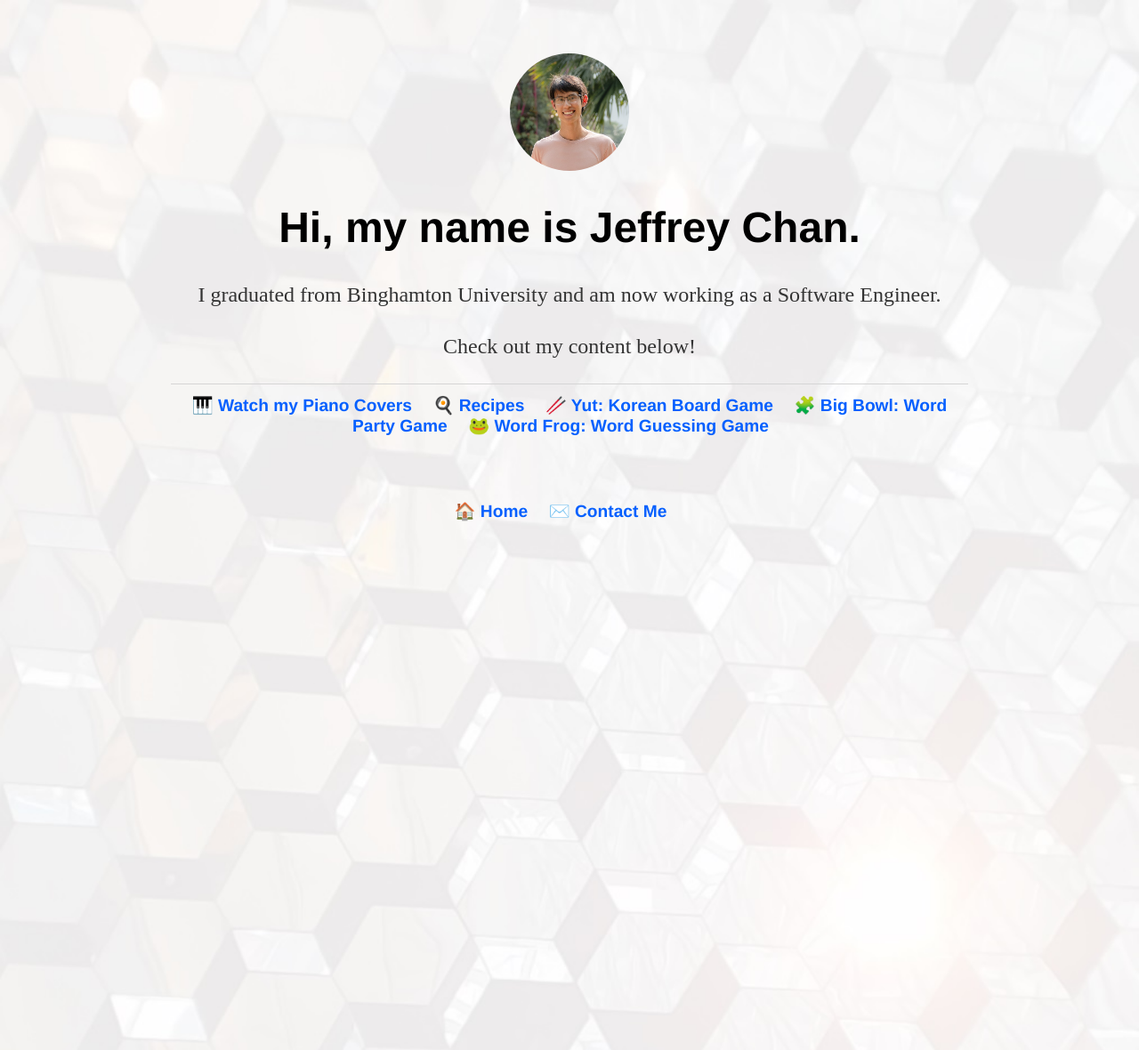
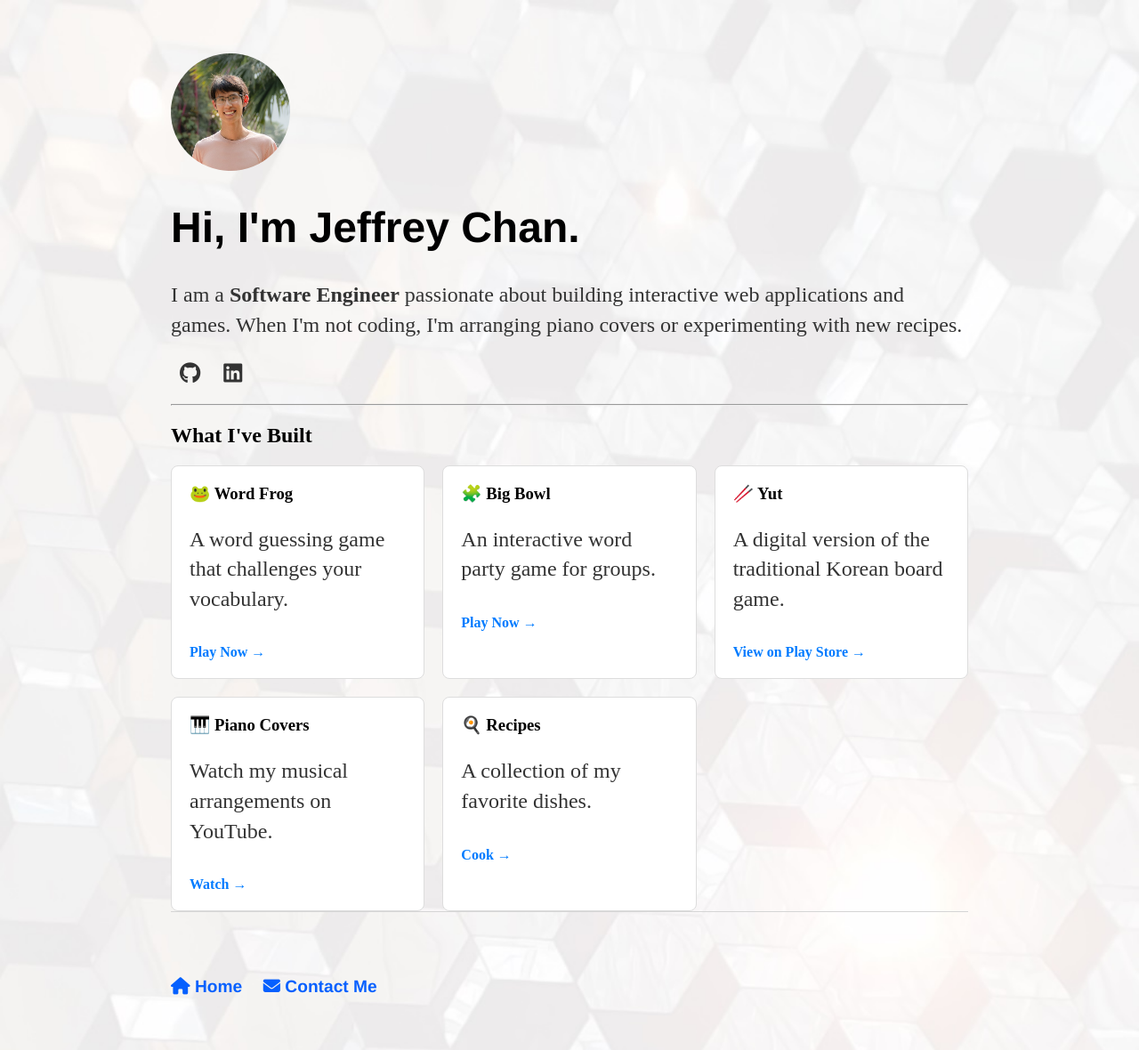
Before and after one commit to superjeffreyc/superjeffreyc.github.io, a Jekyll site: the page built from index.html, in a window 1280 px wide. Shown: the whole page at 89% size. Built offline with Jekyll 4.4.1, drawn with Linux system fonts in a browser that asks for light colours; before the commit the page ends 900 px from its top, so only the background shows below that.

Commit message:
Update landing page

```diff
--- a/_layouts/default.html
+++ b/_layouts/default.html
@@ -2,26 +2,17 @@
 <html>
 	<head>
 		<title>{{ page.title }}</title>
-		<!-- link to main stylesheet -->
 		<link rel="stylesheet" type="text/css" href="/css/main.css">
+		<link rel="stylesheet" href="https://cdnjs.cloudflare.com/ajax/libs/font-awesome/6.4.2/css/all.min.css">
 	</head>
 
 	<body>
-		<center>
 		<div class="container">
     		{{ content }}
-		</div><!-- /.container -->
-		<footer>
-    		<ul>
-				<li><a target="_blank" href="https://www.youtube.com/@superjeffc-piano">🎹 Watch my Piano Covers</a></li>
-				<li><a target="_blank" href="https://superjeffc.com/recipes">🍳 Recipes</a></li>
-				<li><a target="_blank" href="https://play.google.com/store/apps/details?id=com.jeffreychan.yunnori">🥢 Yut: Korean Board Game</a></li>
-				<li><a target="_blank" href="https://bigbowl.superjeffc.com">🧩 Big Bowl: Word Party Game</a></li>
-				<li><a target="_blank" href="https://wordfrog.superjeffc.com">🐸 Word Frog: Word Guessing Game</a></li>
-			</ul>
+		</div><footer>
 			<ul>
-				<li><a href="/" class="contact-link">🏠 Home</a></li>
-				<li><a href="javascript:void(0)" onclick="launchEmail(this)" class="contact-link">✉️ Contact Me</a></li>
+				<li><a href="/" class="contact-link"><i class="fas fa-home"></i> Home</a></li>
+				<li><a href="javascript:void(0)" onclick="launchEmail(this)" class="contact-link"><i class="fas fa-envelope"></i> Contact Me</a></li>
 			</ul>
 		</footer>
 
@@ -31,6 +22,5 @@
 			  window.location.href = atob(secret);
 			}
 		</script>
-		</center>
 	</body>
 </html>
--- a/css/main.css
+++ b/css/main.css
@@ -57,3 +57,57 @@ ul.posts li {
     margin-top: 60px;
     text-decoration: none;
 }
+
+/* Social Links */
+.social-links {
+    margin: 20px 0;
+    font-size: 1.5em;
+}
+.social-links a {
+    margin: 0 10px;
+    color: #333;
+    text-decoration: none;
+}
+.btn-resume {
+    font-size: 0.8em;
+    border: 2px solid #333;
+    padding: 8px 16px;
+    border-radius: 5px;
+    vertical-align: middle;
+}
+.btn-resume:hover {
+    background: #333;
+    color: #fff;
+}
+
+/* Project Grid */
+.project-grid {
+    display: grid;
+    grid-template-columns: repeat(auto-fit, minmax(250px, 1fr));
+    gap: 20px;
+    margin-top: 20px;
+    text-align: left;
+}
+
+/* Cards */
+.card {
+    border: 1px solid #ddd;
+    border-radius: 8px;
+    padding: 20px;
+    transition: transform 0.2s, box-shadow 0.2s;
+    background: #fff;
+}
+.card:hover {
+    transform: translateY(-5px);
+    box-shadow: 0 5px 15px rgba(0,0,0,0.1);
+}
+.card h3 {
+    margin-top: 0;
+}
+.card-link {
+    display: inline-block;
+    margin-top: 10px;
+    font-weight: bold;
+    color: #007bff;
+    text-decoration: none;
+}
--- a/index.html
+++ b/index.html
@@ -1,14 +1,66 @@
 ---
 layout: default
-title: Jeffrey Chan
+title: Jeffrey Chan | Software Engineer
 ---
 <div class="blurb">
+    <img class="profile-pic" src="jeffrey_chan_photo.jpg" alt="Jeffrey Chan">
 
-<img class="profile-pic" src="jeffrey_chan_photo.jpg"></img>
+    <h1>Hi, I'm Jeffrey Chan.</h1>
 
-<h1>Hi, my name is Jeffrey Chan.</h1>
+    <p class="intro-text">
+        I am a <strong>Software Engineer</strong> passionate about building interactive web applications and games.
+        When I'm not coding, I'm arranging piano covers or experimenting with new recipes.
+    </p>
 
-<p>I graduated from Binghamton University and am now working as a Software Engineer.</p>
-<p>Check out my content below!</p>
+    <div class="social-links">
+        <a href="https://github.com/superjeffc" target="_blank" title="GitHub"><i class="fab fa-github"></i></a>
+        <a href="https://linkedin.com/in/superjeffc" target="_blank" title="LinkedIn"><i class="fab fa-linkedin"></i></a>
+    </div>
 
-</div><!-- /.blurb -->
+</div><hr class="divider">
+
+<div class="projects-section">
+    <h2>What I've Built</h2>
+
+    <div class="project-grid">
+        <div class="card">
+            <div class="card-content">
+                <h3>🐸 Word Frog</h3>
+                <p>A word guessing game that challenges your vocabulary.</p>
+                <a href="https://wordfrog.superjeffc.com" target="_blank" class="card-link">Play Now &rarr;</a>
+            </div>
+        </div>
+
+        <div class="card">
+            <div class="card-content">
+                <h3>🧩 Big Bowl</h3>
+                <p>An interactive word party game for groups.</p>
+                <a href="https://bigbowl.superjeffc.com" target="_blank" class="card-link">Play Now &rarr;</a>
+            </div>
+        </div>
+
+        <div class="card">
+            <div class="card-content">
+                <h3>🥢 Yut</h3>
+                <p>A digital version of the traditional Korean board game.</p>
+                <a href="https://play.google.com/store/apps/details?id=com.jeffreychan.yunnori" target="_blank" class="card-link">View on Play Store &rarr;</a>
+            </div>
+        </div>
+
+         <div class="card hobby-card">
+            <div class="card-content">
+                <h3>🎹 Piano Covers</h3>
+                <p>Watch my musical arrangements on YouTube.</p>
+                <a href="https://www.youtube.com/@superjeffc-piano" target="_blank" class="card-link">Watch &rarr;</a>
+            </div>
+        </div>
+
+        <div class="card hobby-card">
+            <div class="card-content">
+                <h3>🍳 Recipes</h3>
+                <p>A collection of my favorite dishes.</p>
+                <a href="https://superjeffc.com/recipes" target="_blank" class="card-link">Cook &rarr;</a>
+            </div>
+        </div>
+    </div>
+</div>
```
Also changed, not shown: Gemfile.lock (added), README.md.
